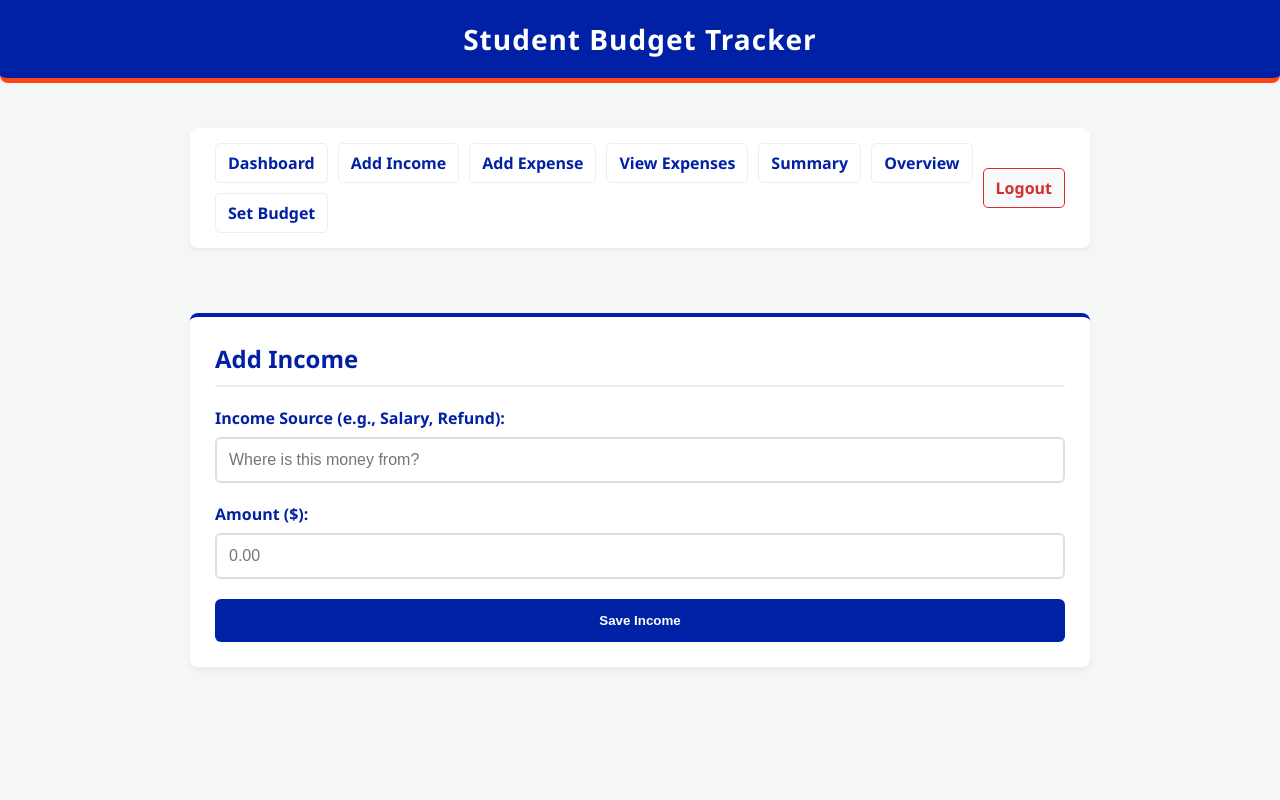
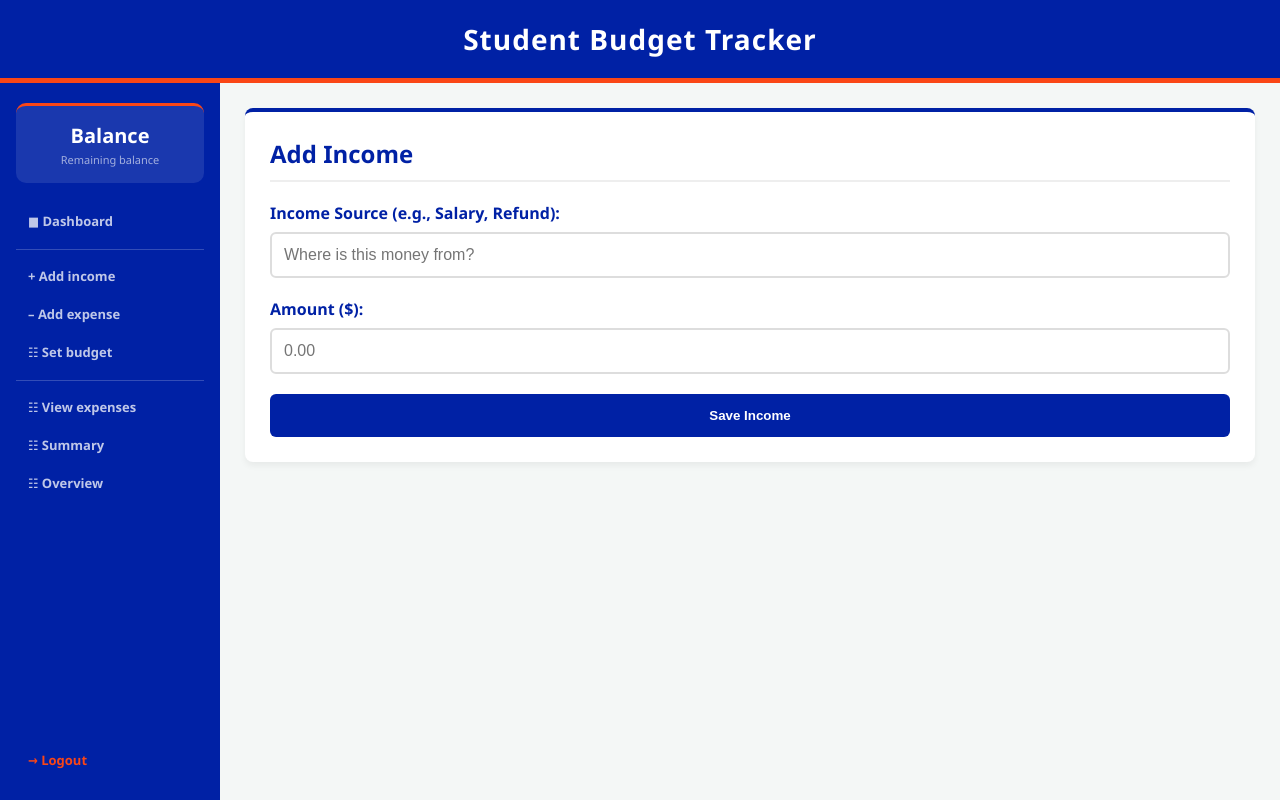
Before and after one commit to akarapanco/student-budget-tracker, a Flask app: page /add_income in a window 1280 px wide. Run offline with Flask 3, Linux system fonts and the light colour scheme; the visitor is signed in with stand-in values (Sample User, id 1).

Commit message:
add sidebar nav

```diff
--- a/templates/layout.html
+++ b/templates/layout.html
@@ -5,41 +5,31 @@
     <meta name="viewport" content="width=device-width, initial-scale=1.0">
     <title>{% block title %}{% endblock %} - Student Budget Tracker</title>
     <style>
-        /* Base Styles & UF Brand Colors */
         :root {
             --uf-blue: #0021A5;
             --uf-orange: #FA4616;
             --bg-color: #f4f7f6;
             --text-color: #333333;
             --card-bg: #ffffff;
-            --sidebar-width: 260px;
         }
 
-        /* Essential Layout Engine */
+        * { box-sizing: border-box; margin: 0; padding: 0; }
+
         body {
             font-family: 'Segoe UI', Tahoma, Geneva, Verdana, sans-serif;
             background-color: var(--bg-color);
             color: var(--text-color);
-            margin: 0;
-            padding: 0;
             min-height: 100vh;
+            display: flex;
+            flex-direction: column;
         }
 
-        .container {
-            max-width: 900px;
-            margin: 0 auto;
-            padding: 20px;
-        }
-
-        /* Header Styling */
         header {
             background-color: var(--uf-blue);
             color: white;
             padding: 20px 0;
             text-align: center;
             border-bottom: 5px solid var(--uf-orange);
-            border-radius: 0 0 8px 8px;
-            margin-bottom: 25px;
         }
 
         header h2 {
@@ -48,52 +38,96 @@
             letter-spacing: 1px;
         }
 
-        /* Navigation Bar */
-        nav {
+        .app-body {
             display: flex;
-            justify-content: space-between; /* Pushes logout to the right */
-            align-items: center;
-            background-color: var(--card-bg);
-            padding: 15px 25px;
-            border-radius: 8px;
-            box-shadow: 0 2px 4px rgba(0,0,0,0.05);
-            margin-bottom: 25px;
+            flex: 1;
         }
 
-        .nav-group {
+        /* SIDEBAR */
+        .sidebar {
+            width: 220px;
+            background-color: var(--uf-blue);
             display: flex;
-            gap: 10px;
-            flex-wrap: wrap;
+            flex-direction: column;
+            padding: 1.25rem 1rem;
+            flex-shrink: 0;
+            min-height: 100%;
         }
 
-        nav a {
-            text-decoration: none;
-            color: var(--uf-blue);
-            font-weight: 600;
-            padding: 8px 12px;
-            border-radius: 5px;
-            transition: 0.3s;
-            border: 1px solid #eee;
+        .balance-card {
+            background: rgba(255,255,255,0.1);
+            border-radius: 10px;
+            padding: 1rem;
+            text-align: center;
+            border-top: 3px solid var(--uf-orange);
+            margin-bottom: 1.25rem;
         }
 
-        nav a:hover {
-            background-color: var(--uf-blue);
-            color: white;
+        .balance-card .bal-amount {
+            font-size: 20px;
+            font-weight: 700;
+            color: #fff;
+            margin-bottom: 3px;
         }
 
-        /* Unique style for Logout */
+        .balance-card .bal-label {
+            font-size: 11px;
+            color: rgba(255,255,255,0.6);
+        }
+
+        .nav-divider {
+            height: 1px;
+            background: rgba(255,255,255,0.2);
+            margin: 8px 0;
+        }
+
+        .sidebar a {
+            display: flex;
+            align-items: center;
+            gap: 10px;
+            padding: 9px 12px;
+            border-radius: 8px;
+            color: rgba(255,255,255,0.75);
+            text-decoration: none;
+            font-size: 13px;
+            font-weight: 600;
+            transition: all 0.2s;
+            margin-bottom: 2px;
+        }
+
+        .sidebar a:hover {
+            background: rgba(255,255,255,0.15);
+            color: #fff;
+        }
+
+        .sidebar a.active {
+            background: var(--uf-orange);
+            color: #fff;
+        }
+
         .logout-btn {
-            background-color: #f8f9fa;
-            color: #d32f2f !important; /* Red text */
-            border: 1px solid #d32f2f !important;
+            color: var(--uf-orange) !important;
         }
 
         .logout-btn:hover {
-            background-color: #d32f2f !important;
-            color: white !important;
+            background: rgba(250,70,22,0.15) !important;
         }
 
-        /* Dashboard Cards */
+        .nav-spacer { flex: 1; }
+
+        /* MAIN CONTENT */
+        .main-wrapper {
+            flex: 1;
+            padding: 25px;
+            min-width: 0;
+        }
+
+        /* ALL ORIGINAL STYLES UNCHANGED */
+        .container {
+            max-width: 860px;
+            margin: 0 auto;
+        }
+
         .card {
             background-color: var(--card-bg);
             padding: 25px;
@@ -120,7 +153,7 @@
             text-align: left;
         }
 
-        .card input {
+        .card input, .card select {
             display: block;
             width: 100%;
             padding: 12px;
@@ -227,23 +281,48 @@
         <h2>Student Budget Tracker</h2>
     </header>
 
-    <div class="container">
+    <div class="app-body">
         {% if session.get('user_id') %}
-        <nav>
-            <div class="nav-group">
-                <a href="{{ url_for('dashboard') }}">Dashboard</a>
-                <a href="{{ url_for('add_income') }}">Add Income</a>
-                <a href="{{ url_for('add_expense') }}">Add Expense</a>
-                <a href="{{ url_for('view_expenses') }}">View Expenses</a>
-                <a href="{{ url_for('spending_summary') }}">Summary</a>
-                <a href="{{ url_for('financial_overview') }}">Overview</a>
-                <a href="{{ url_for('set_budget') }}">Set Budget</a> </div>
-            <a href="{{ url_for('logout') }}" class="logout-btn">Logout</a>
+        <div class="sidebar">
+            <div class="balance-card">
+                <div class="bal-amount">Balance</div>
+                <div class="bal-label">Remaining balance</div>
+            </div>
+            <a href="{{ url_for('dashboard') }}">&#9632; Dashboard</a>
+            <div class="nav-divider"></div>
+            <a href="{{ url_for('add_income') }}">+ Add income</a>
+            <a href="{{ url_for('add_expense') }}">&#8211; Add expense</a>
+            <a href="{{ url_for('set_budget') }}">&#9783; Set budget</a>
+            <div class="nav-divider"></div>
+            <a href="{{ url_for('view_expenses') }}">&#9783; View expenses</a>
+            <a href="{{ url_for('spending_summary') }}">&#9783; Summary</a>
+            <a href="{{ url_for('financial_overview') }}">&#9783; Overview</a>
+            <div class="nav-spacer"></div>
+            <a href="{{ url_for('logout') }}" class="logout-btn">&#8594; Logout</a>
+        </div>
+        {% endif %}
 
-        </nav>
-        {% endif %}
-    </div>
-    <div class="container">
+        <div class="main-wrapper">
+            {% if success_message %}
+            <div class="success-popup" id="successPopup">
+                <span class="close-btn" onclick="document.getElementById('successPopup').style.display='none'">&times;</span>
+                {{ success_message }}
+            </div>
+            {% endif %}
+            {% if error_message %}
+            <div class="error-popup" id="errorPopup">
+                <span class="close-btn" onclick="document.getElementById('errorPopup').style.display='none'">&times;</span>
+                {{ error_message }}
+            </div>
+            {% endif %}
+            <script>
+                setTimeout(function() {
+                    var s = document.getElementById('successPopup');
+                    if (s) s.style.display = 'none';
+                    var e = document.getElementById('errorPopup');
+                    if (e) e.style.display = 'none';
+                }, 5000);
+            </script>
             {% with messages = get_flashed_messages() %}
               {% if messages %}
                 {% for message in messages %}
```
Also changed, not shown: other parts of templates/layout.html (+39 -19 lines), app_database.db.
